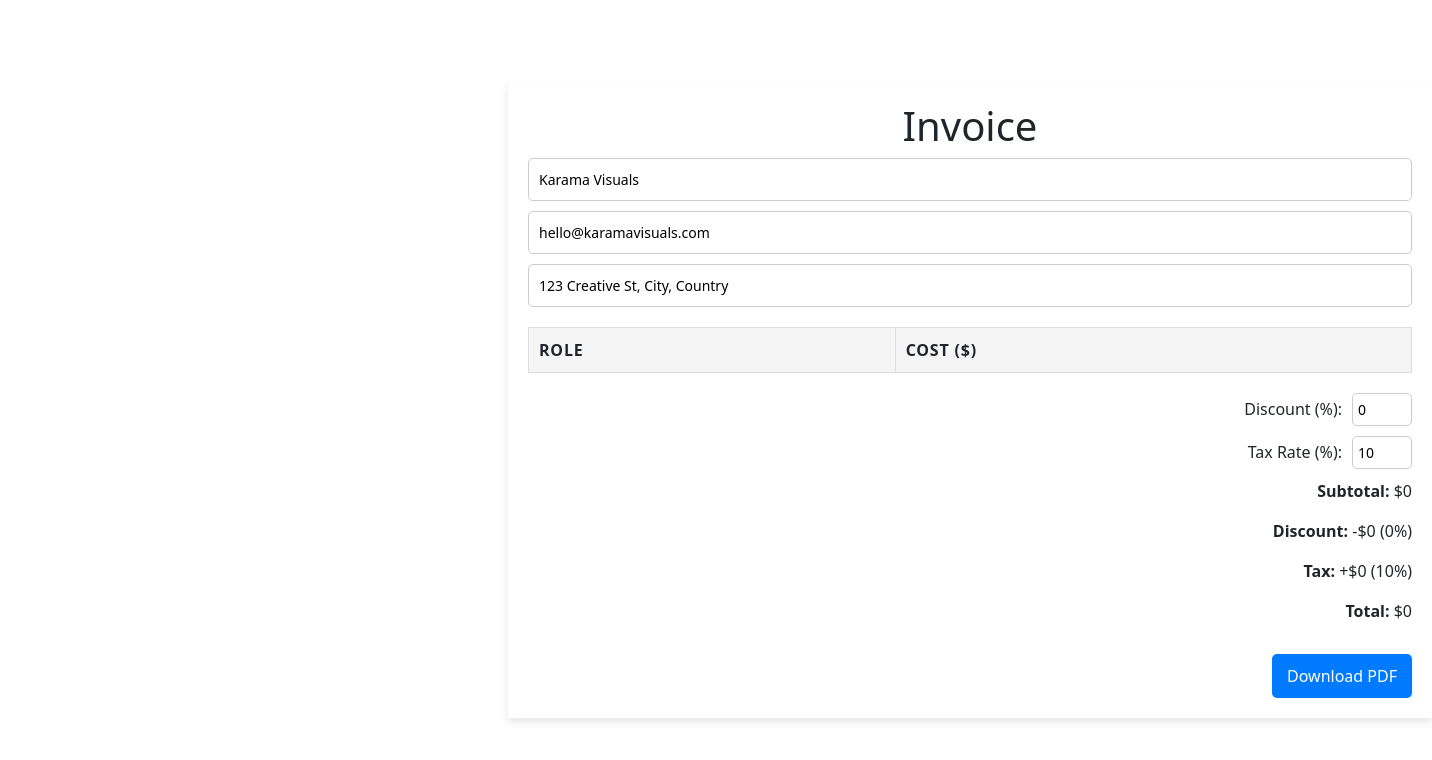
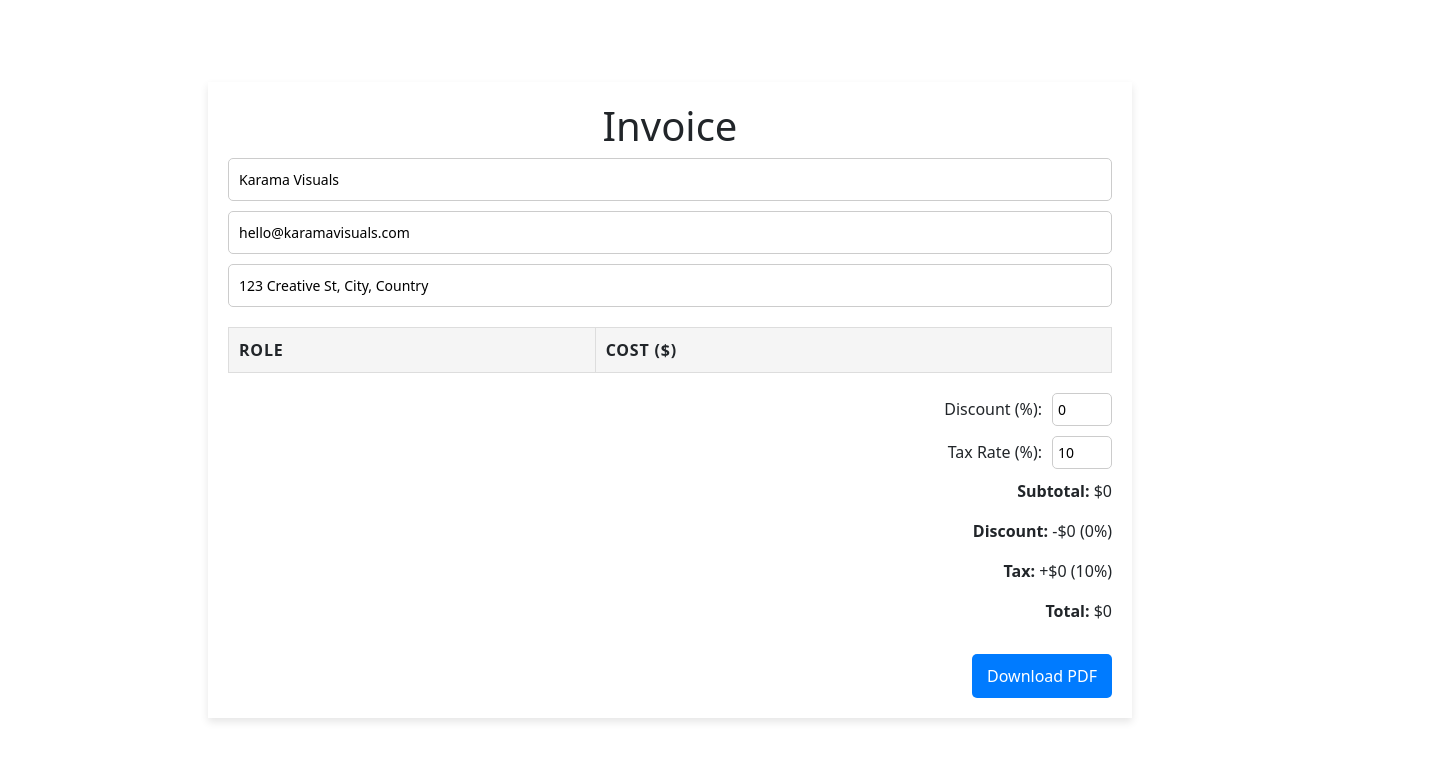
Before and after one commit to carlkarama/MarroWebClient, a React (Create React App) app: page /invoice in a window 1280 px wide. Shown: the top 760 px of the page, 1432 px wide, since content can reach past the window. Built offline with nearby package versions, Linux system fonts and the light colour scheme.

Commit message:
center invoice container

```diff
--- a/src/pages/Invoice/Invoice.css
+++ b/src/pages/Invoice/Invoice.css
@@ -1,11 +1,15 @@
 .invoice-container {
-    /* max-width: 800px; */
+    max-width: 1000px;
     margin: auto;
     padding: 20px;
     background: #fff;
     width: 350%;
     box-shadow: 0 4px 8px rgba(0, 0, 0, 0.1);
     /* border-radius: 8px; */
+    justify-content: center;
+    align-items: center;
+    right: 300px;
+    position:relative;
   }
 
   h1 {
```
